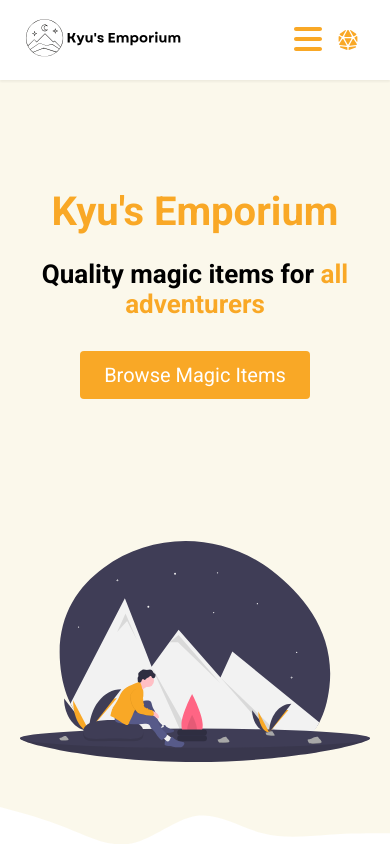
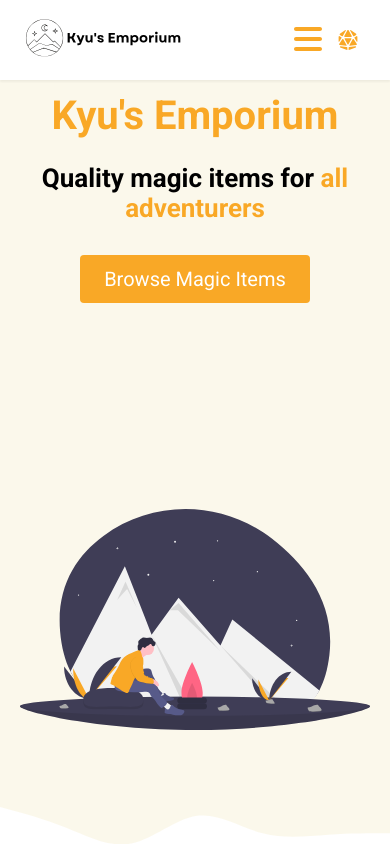
Before and after one commit to JamKyu/E-CommerceReact, a React (Create React App) app: page / in a window 390 px wide. Shown: the top 844 px of the page. Built offline with nearby package versions, Linux system fonts and the light colour scheme.

Commit message:
Revert "Updated Landing Responsiveness"
This reverts commit 5919c8fb1fe18b8a4c92e711c35e3eb2dd42bec2.

```diff
--- a/src/index.css
+++ b/src/index.css
@@ -844,9 +844,3 @@ select {
     padding-left: 0;
   }
 }
-
-@media (max-height: 1000px) {
-  .header__description {
-    padding-top: 128px;
-  }
-}
```
